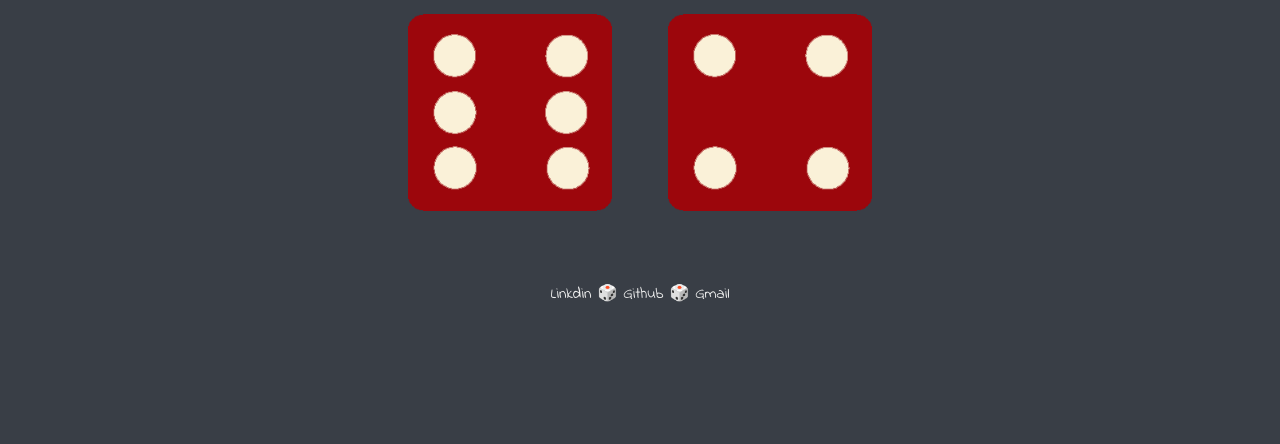
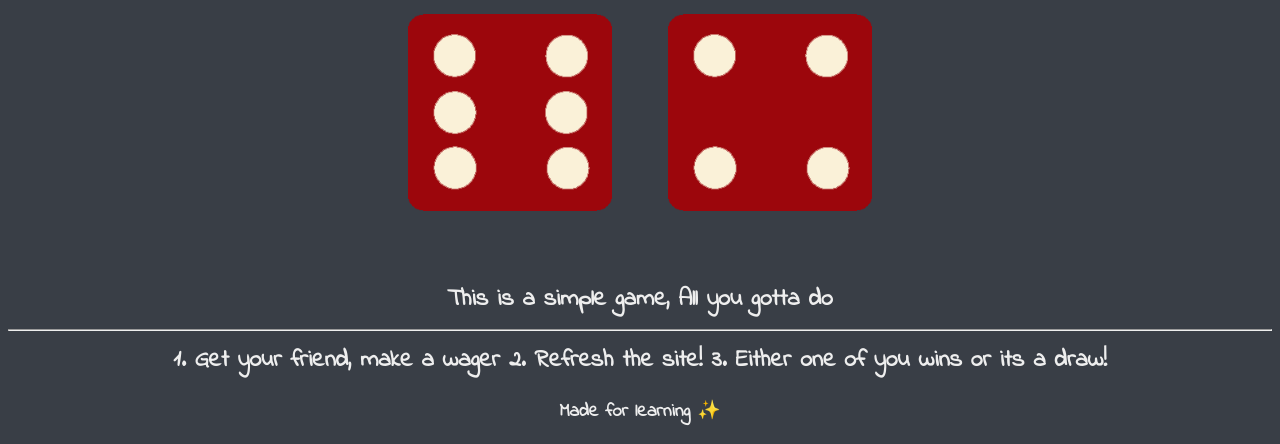
Before and after one commit to anurag-soni-19/Dice-Project, a plain HTML site: page index.html in a window 1280 px wide. Shown: the part 481-925 px from the top of the page. Before the commit the page ends 800 px from the top, so only its background shows below. Drawn offline with Linux system fonts and the light colour scheme.

Commit message:
Add instructions & update styles.

```diff
--- a/index.html
+++ b/index.html
@@ -28,6 +28,11 @@
   </body>
 
   <footer>
-    Linkdin 🎲 Github 🎲 Gmail
+    <h2 class="instructions">This is a simple game, All you gotta do <hr>
+        1. Get your friend, make a wager
+        2. Refresh the site!
+        3. Either one of you wins or its a draw!</h2>
+
+      <h3>Made for learning ✨ </h3>
   </footer>
 </html>
--- a/index.js
+++ b/index.js
@@ -6,8 +6,8 @@ document.querySelector(".img1").setAttribute("src", `./images/dice${randomNo1}.p
 document.querySelector(".img2").setAttribute("src", `./images/dice${randomNo2}.png`);
 
 if(randomNo1 > randomNo2)
-    document.querySelector("h1").textContent = "🚩 Player 1, Wins!!";
+    document.querySelector("h1").textContent = "🚩Player 1, Wins!!";
 else if(randomNo1 < randomNo2)
-    document.querySelector("h1").textContent = "Player 2, Wins!! 🚩";
+    document.querySelector("h1").textContent = "🚩Player 2, Wins!!";
 else
-    document.querySelector("h1").textContent = "🚩 Draw!";
+    document.querySelector("h1").textContent = "🚩Draw!";
--- a/styles.css
+++ b/styles.css
@@ -37,5 +37,4 @@ footer {
   color: #EEEEEE;
   text-align: center;
   font-family: 'Indie Flower', cursive;
-
 }
```
